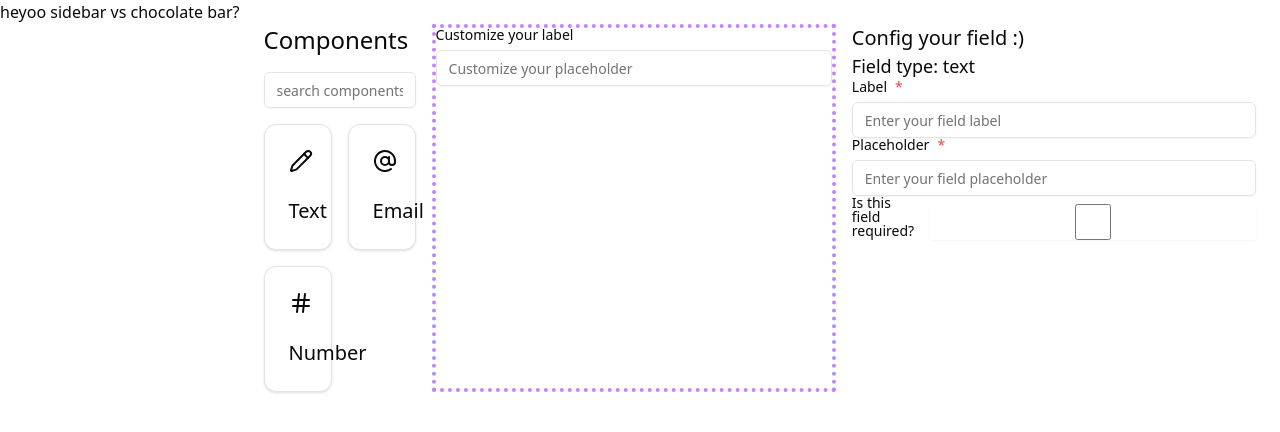
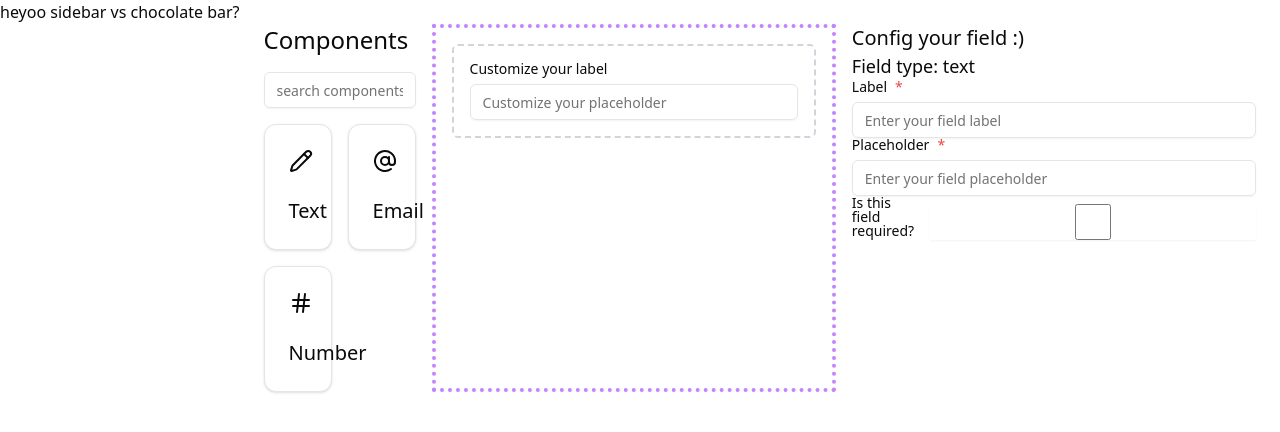
Before and after one commit to haruBlank00/x-form-builder, a React (Vite) app: page /form-builder/create in a window 1280 px wide. Both pictures are taken after a click on the button "Text". Shown: the top 432 px of the page. Built offline with nearby package versions, Linux system fonts and the light colour scheme.

Commit message:
feat: make field items clickable

```diff
--- a/src/components/form-builder/x-fields-generator.tsx
+++ b/src/components/form-builder/x-fields-generator.tsx
@@ -52,7 +52,7 @@ const FieldGenerator = (props: FieldGeneratorProps) => {
         if (inputTypes.includes(type)) {
           console.log({ field });
           const toRender = (
-            <FormItem onClick={() => onFieldClick?.(formField.id)}>
+            <FormItem>
               <FormLabel className="flex gap-2">
                 {formField.label}
                 {formField.required && <span className="text-red-500">*</span>}
@@ -70,7 +70,14 @@ const FieldGenerator = (props: FieldGeneratorProps) => {
           );
 
           if (isEditMode) {
-            return <SortableItem id={formField.name}>{toRender}</SortableItem>;
+            return (
+              <SortableItem
+                id={formField.name}
+                onClick={onFieldClick || (() => {})}
+              >
+                {toRender}
+              </SortableItem>
+            );
           }
 
           return toRender;
@@ -90,7 +97,7 @@ type XFieldsGeneratorProps = {
 };
 
 export const XFieldsGenerator = (props: XFieldsGeneratorProps) => {
-  const { fields, form, mode } = props;
+  const { fields, form, mode, onFieldClick } = props;
 
   return (
     <>
@@ -101,6 +108,7 @@ export const XFieldsGenerator = (props: XFieldsGeneratorProps) => {
           field={field}
           form={form}
           mode={mode}
+          onFieldClick={onFieldClick}
         />
       ))}
     </>
--- a/src/components/ui/sortable-items.tsx
+++ b/src/components/ui/sortable-items.tsx
@@ -1,20 +1,69 @@
+import { useState } from "react";
 import { useSortable } from "@dnd-kit/sortable";
 import { CSS } from "@dnd-kit/utilities";
+import clsx from "clsx";
 
 export const SortableItem = (props: {
   id: string;
   children: React.ReactNode;
+  onClick: (id: string) => void;
 }) => {
   const { attributes, listeners, setNodeRef, transform, transition } =
-    useSortable({ id: props.id });
+    useSortable({
+      id: props.id,
+    });
 
+  /*
+   * Track whether the item is being dragged or not
+   * we need it to prevent clicks when dragging
+   * as we will need to trigger a click action as well
+   */
+  const [isDragging, setIsDragging] = useState(false);
   const style = {
     transform: CSS.Transform.toString(transform),
     transition,
   };
 
+  /**
+   * Handles the start of the pointer interaction.
+   * This resets the `isDragging` state because we don't yet know if it's a click or a drag.
+   */
+  const handlePointerDown = () => {
+    setIsDragging(false); // Assume it's a click unless movement occurs
+  };
+
+  /**
+   * Detects pointer movement, indicating a drag action.
+   * If there's any movement after pointer down, we set `isDragging` to true.
+   */
+  const handlePointerMove = () => {
+    setIsDragging(true); // Mark as dragging to prevent triggering click later
+  };
+
+  /**
+   * Handles the click event.
+   * Only fires if no dragging has occurred (i.e., it's a simple click).
+   * This prevents accidental clicks when the user is trying to drag.
+   */
+  const handleClick = () => {
+    if (!isDragging) {
+      props.onClick(props.id);
+    }
+  };
+
   return (
-    <div ref={setNodeRef} style={style} {...attributes} {...listeners}>
+    <div
+      ref={setNodeRef}
+      style={style}
+      {...attributes}
+      {...listeners}
+      onPointerDown={handlePointerDown} // Resets dragging state
+      onPointerMove={handlePointerMove} // Detects dragging
+      onClick={handleClick} // Fires only if it was a click, not a drag
+      className={clsx(
+        "p-4 rounded-md transition-all duration-200 border-2 border-dashed border-gray-300 hover:border-blue-500 hover:shadow-md cursor-move",
+      )}
+    >
       {props.children}
     </div>
   );
--- a/src/pages/form-builder/form/components/form-output/index.tsx
+++ b/src/pages/form-builder/form/components/form-output/index.tsx
@@ -15,18 +15,21 @@ export const FormOutput = (props: Props) => {
   const onFieldClick = (fieldId: string) => {
     setSelectedFieldId(fieldId);
   };
-  console.log({ fields }, "for output");
 
   return (
     <Droppable id="form-output">
+      <div className="p-4">
         <Form {...form}>
+          <div className="space-y-4">
             <XFieldsGenerator
               fields={fields}
               mode="edit"
               form={form}
               onFieldClick={onFieldClick}
             />
+          </div>
         </Form>
+      </div>
     </Droppable>
   );
 };
```
Lines whose indentation alone changed are shown as unchanged.
